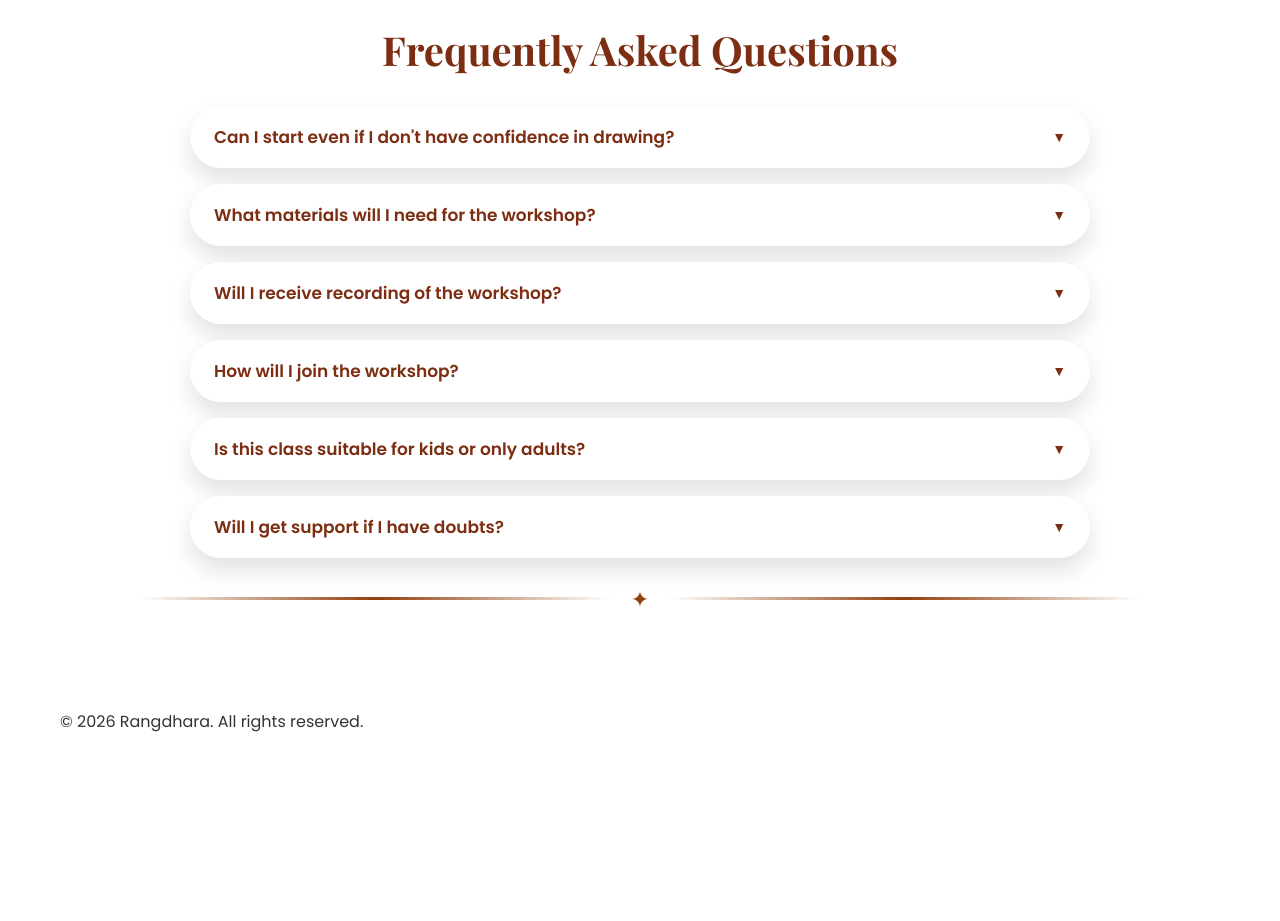
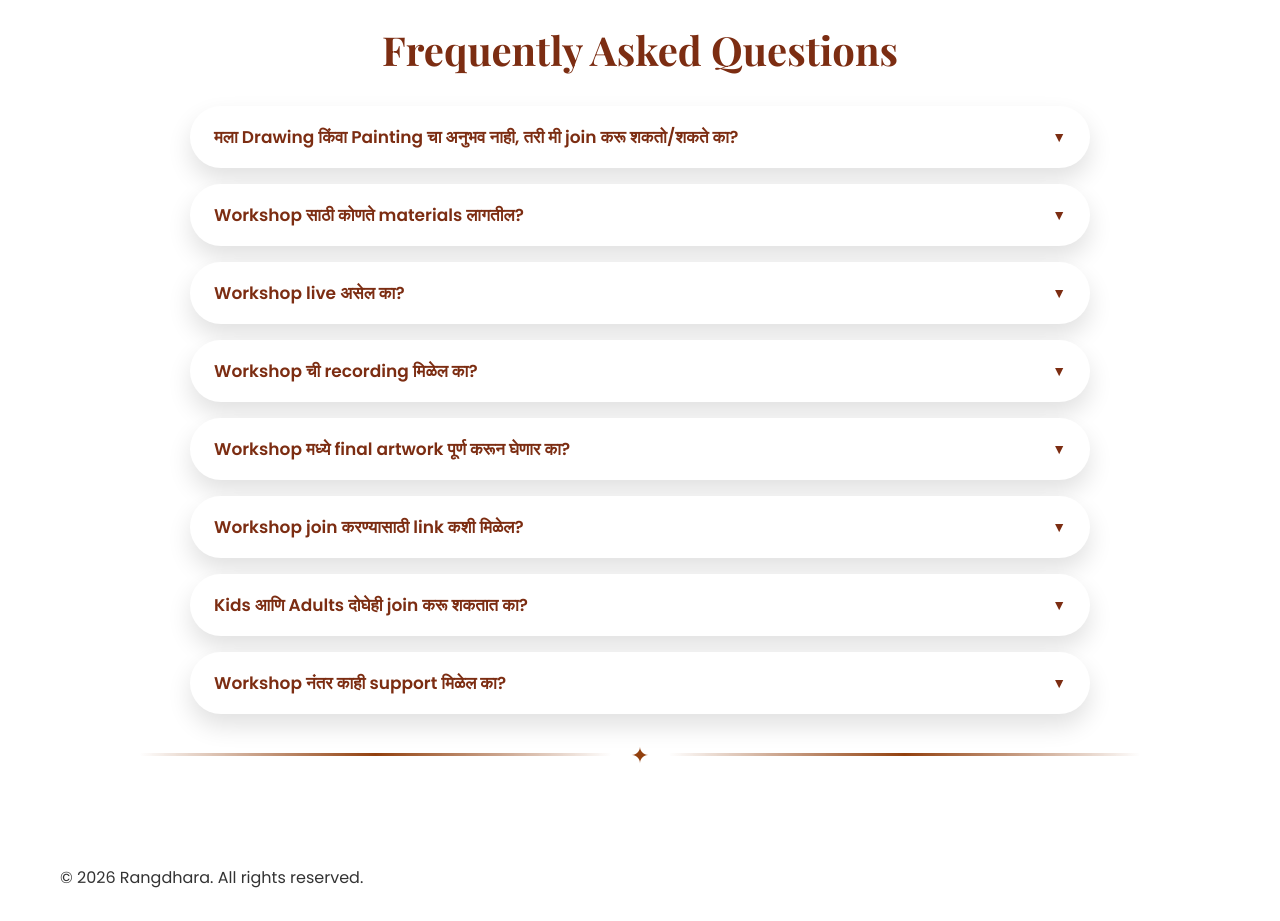
Before and after one commit to avgeek15E/warliworkshop, a React (Vite) app in the folder frontend/: page / in a window 1280 px wide. Shown: the part 4520-5441 px from the top of the page. Before the commit the page ends 5330 px from the top, so only its background shows below. Built offline with nearby package versions, Linux system fonts and the light colour scheme.

Commit message:
faqs update

```diff
--- a/frontend/src/components/FAQ.jsx
+++ b/frontend/src/components/FAQ.jsx
@@ -5,34 +5,52 @@ function FAQs() {
 
   const faqs = [
     {
-      question: "Can I start even if I don't have confidence in drawing?",
+      question:
+        "मला Drawing किंवा Painting चा अनुभव नाही, तरी मी join करू शकतो/शकते का?",
       answer:
-        "Absolutely! This course is specially designed for beginners to build your confidence step by step.",
+        "होय, नक्की! ही workshop पूर्णपणे beginners साठी design केलेली आहे. आपण अगदी basic पासून step by step Warli Art शिकणार आहोत.",
     },
+
     {
-      question: "What materials will I need for the workshop?",
+      question: "Workshop साठी कोणते materials लागतील?",
       answer:
-        "You will need basic materials like paper, pencil, black pen/brush, and white paint. A complete material list will be sent after registration.",
+        "फक्त साधे materials जसे की drawing paper, pencil, black marker/brush आणि white acrylic paint लागेल. Registration नंतर complete material list तुम्हाला WhatsApp वर पाठवली जाईल.",
     },
+
     {
-      question: "Will I receive recording of the workshop?",
+      question: "Workshop live असेल का?",
       answer:
-        "Yes, the workshop recording will be shared with participants so you can practice later as well.",
+        "होय, ही live online workshop असेल. तुम्ही घरी बसून थेट instructor सोबत शिकू शकता आणि प्रश्नही विचारू शकता.",
     },
+
     {
-      question: "How will I join the workshop?",
+      question: "Workshop ची recording मिळेल का?",
       answer:
-        "You will receive the Google Meet or Zoom link via whatsapp group before the workshop starts.",
+        "होय. Workshop नंतर recording उपलब्ध करून दिली जाईल, त्यामुळे तुम्ही तुमच्या सोयीनुसार पुन्हा practice करू शकता.",
     },
+
     {
-      question: "Is this class suitable for kids or only adults?",
+      question: "Workshop मध्ये final artwork पूर्ण करून घेणार का?",
       answer:
-        "This class is suitable for both kids and adults. Anyone who is interested in art can join.",
+        "होय. Workshop दरम्यान आपण Warli basics पासून सुरुवात करून एक सुंदर complete Warli artwork तयार करणार आहोत.",
     },
+
     {
-      question: "Will I get support if I have doubts?",
+      question: "Workshop join करण्यासाठी link कशी मिळेल?",
       answer:
-        "Yes, you will get full guidance and support during your learning journey.",
+        "Registration नंतर तुम्हाला confirmation email आणि WhatsApp group link मिळेल. Workshop ची joining link group मध्ये आणि email द्वारे share केली जाईल.",
+    },
+
+    {
+      question: "Kids आणि Adults दोघेही join करू शकतात का?",
+      answer:
+        "होय. ही workshop 10+ वयोगटातील मुलांसाठी तसेच adults साठी योग्य आहे. Art शिकण्याची आवड असलेला कोणीही सहभागी होऊ शकतो.",
+    },
+
+    {
+      question: "Workshop नंतर काही support मिळेल का?",
+      answer:
+        "होय. Workshop नंतरही WhatsApp group मध्ये तुमचे questions विचारू शकता आणि artwork वर guidance मिळवू शकता.",
     },
   ];
 
```
